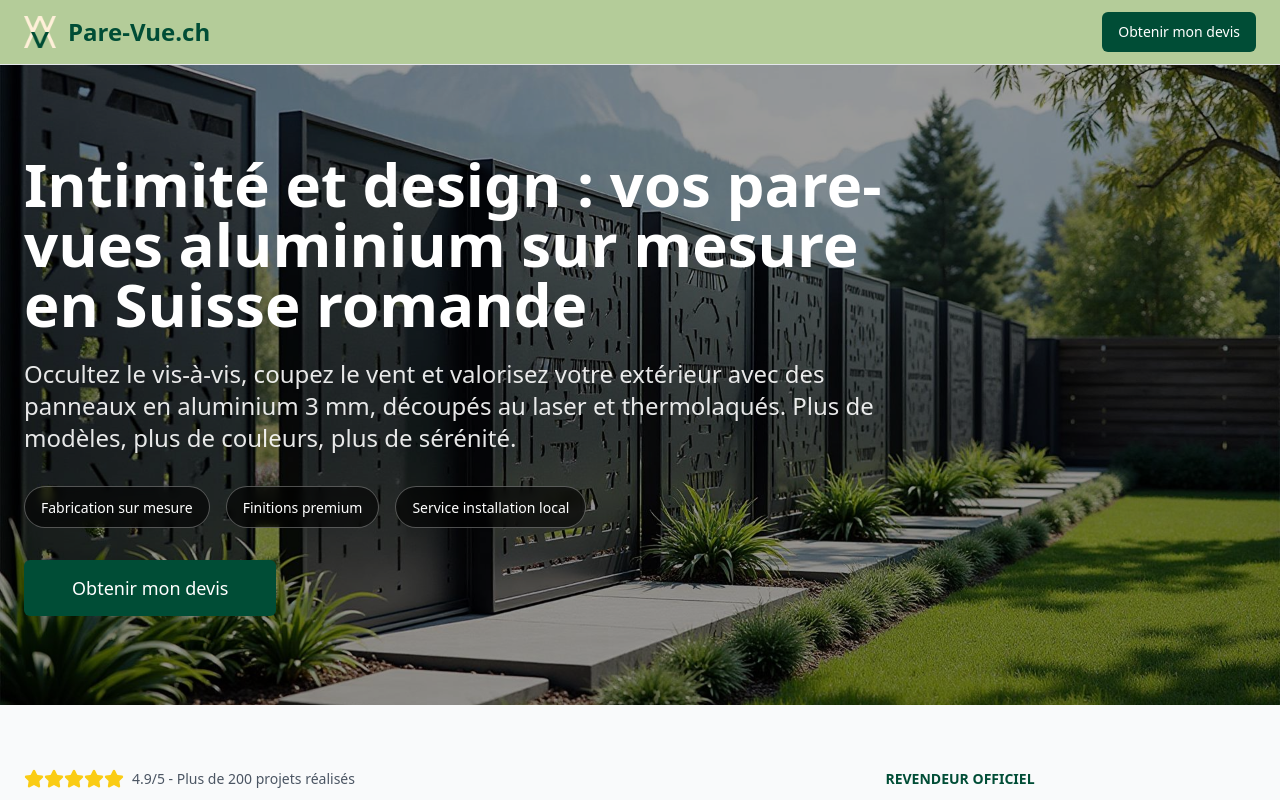
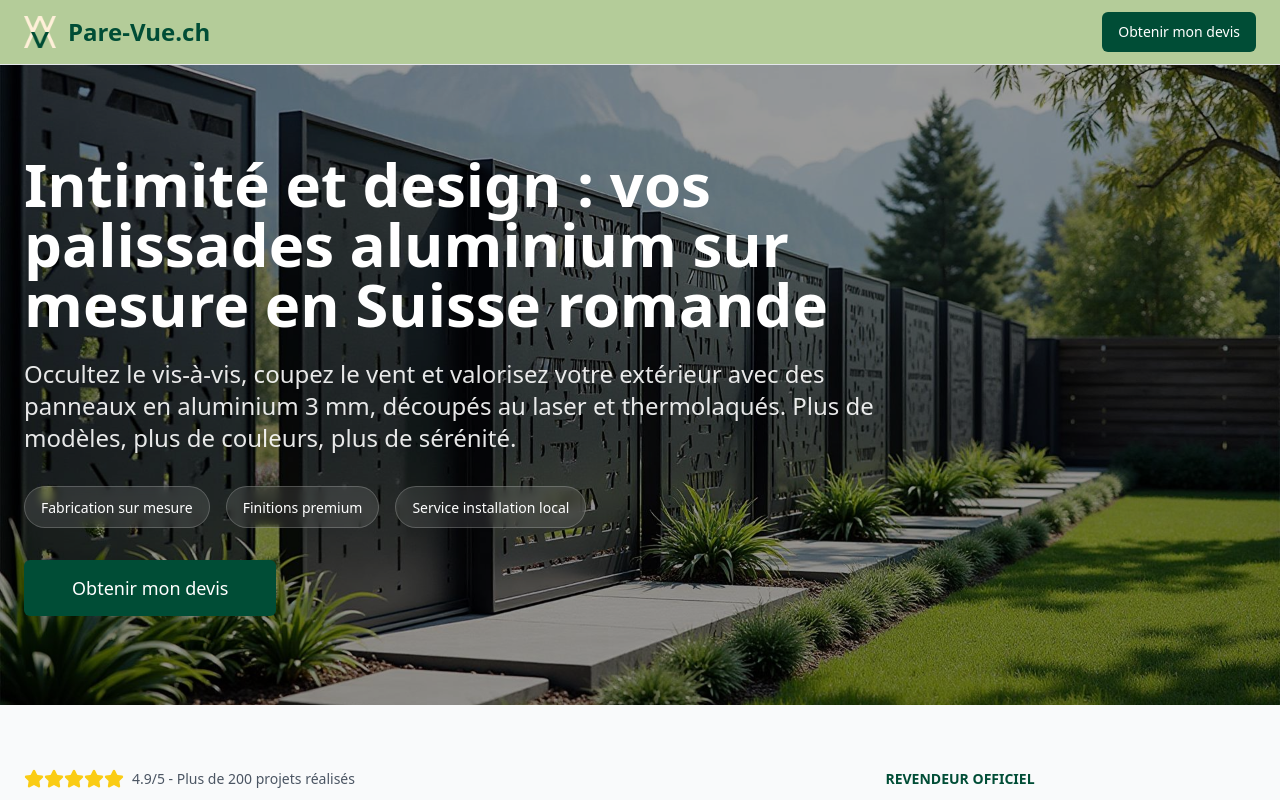
Before and after one commit to Valais-Web/parevuech-landing-page, a React (Vite) app: page / in a window 1280 px wide. Shown: the top 800 px of the page. Built offline with nearby package versions, Linux system fonts and the light colour scheme; the HTML template or start-up script is replaced by a standard one.

Commit message:
Visual edit in Lovable

```diff
--- a/src/components/Hero.tsx
+++ b/src/components/Hero.tsx
@@ -20,9 +20,7 @@ const Hero = () => {
         <div className="max-w-4xl text-white fade-in-up">
 
 
-          <h1 className="text-5xl md:text-6xl font-bold leading-tight mb-6">
-            Intimité et design : vos pare-vues aluminium sur mesure en Suisse romande
-          </h1>
+          <h1 className="text-5xl md:text-6xl font-bold leading-tight mb-6">Intimité et design : vos palissades aluminium sur mesure en Suisse romande</h1>
 
           <p className="text-xl md:text-2xl leading-relaxed mb-8 text-white/90">
             Occultez le vis-à-vis, coupez le vent et valorisez votre extérieur avec des panneaux en aluminium 3 mm,
@@ -30,13 +28,13 @@ const Hero = () => {
           </p>
 
           <div className="flex flex-wrap gap-4 mb-8">
-            <div className="bg-black/60 backdrop-blur-sm text-white px-4 py-2 rounded-full border border-white/30">
+            <div className="bg-white/10 backdrop-blur-sm text-white px-4 py-2 rounded-full border border-white/20">
               <span className="text-sm font-medium">Fabrication sur mesure</span>
             </div>
-            <div className="bg-black/60 backdrop-blur-sm text-white px-4 py-2 rounded-full border border-white/30">
+            <div className="bg-white/10 backdrop-blur-sm text-white px-4 py-2 rounded-full border border-white/20">
               <span className="text-sm font-medium">Finitions premium</span>
             </div>
-            <div className="bg-black/60 backdrop-blur-sm text-white px-4 py-2 rounded-full border border-white/30">
+            <div className="bg-white/10 backdrop-blur-sm text-white px-4 py-2 rounded-full border border-white/20">
               <span className="text-sm font-medium">Service installation local</span>
             </div>
           </div>
```
